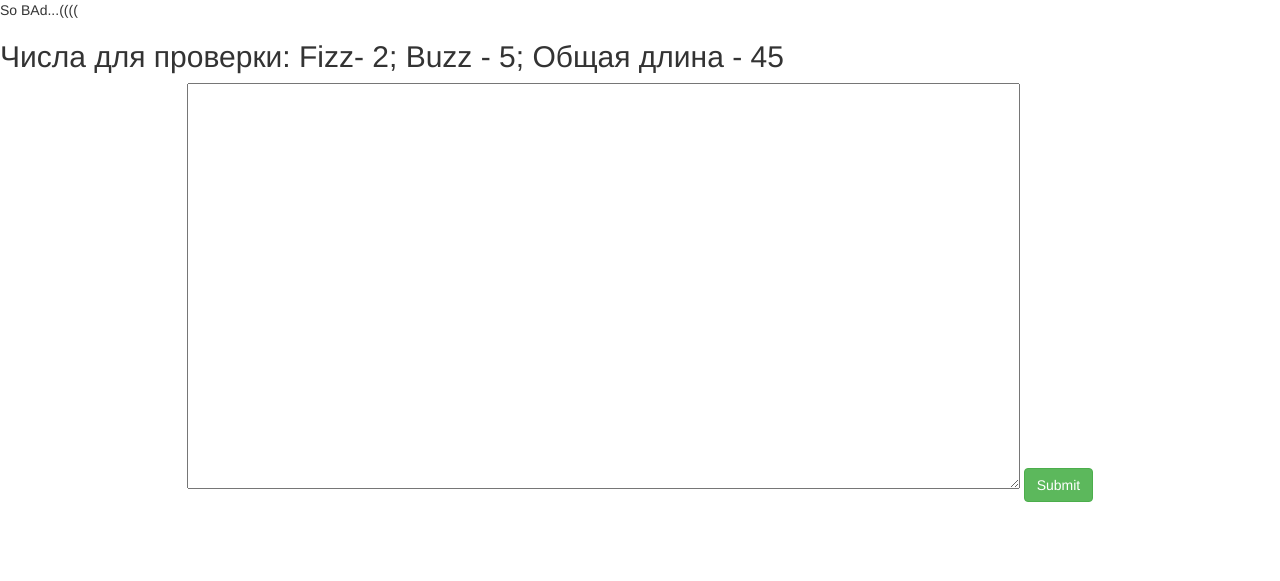
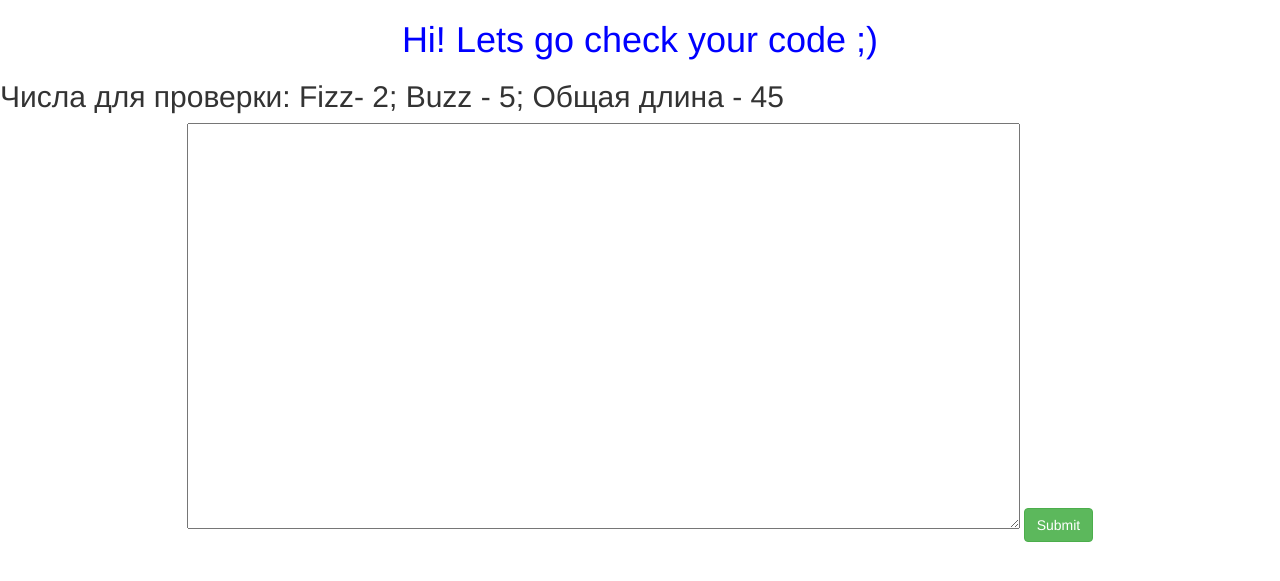
Before and after one commit to SergeyZhilin/New-CodeEval, a PHP site: page / in a window 1280 px wide. Shown: the top 581 px of the page. Run offline with PHP 8.4, Linux system fonts and the light colour scheme; data that the repository does not hold is empty.

Commit message:
check this please

```diff
--- a/index.php
+++ b/index.php
@@ -11,13 +11,23 @@
   </head>
   <body>
 	  <?php
+          if (empty($_POST['textarea'])) {
+            echo "<h1><font color='blue'><center>Hi! Lets go check your code ;)</center></font></h1>";
+          } else {
+
 	  			$file = fopen("message.txt", "w");
-                $text = $_POST['textarea']."\r";
+                $text = $_POST['textarea'];
                 ob_start();
                 eval($text);
+
                 $res = ob_get_contents();
+                $clean = ob_end_clean();
+
 	  			$result = fwrite($file, $res);
+          unset($result);
+
 	  			fclose($file);
+
 
 	  		$mes = "message.txt";
 	  		$mes = file_get_contents($mes);
@@ -26,9 +36,9 @@
 	  		$main = file_get_contents($main);
 
 	  		if ($main !== $mes) {
-	  		    echo "So BAd...((((";
-           } else echo "All nice";
-
+	  		    echo "<h1><font color='red'><center>Something wrong, check your code ((((</center></font></h1>";
+           } else echo "<h1><font color='green'><center>All nice.... ))))</center></font></h1>";
+         }
 	  ?>
       <h2>Числа для проверки: Fizz- 2; Buzz - 5; Общая длина - 45</h2>
   <form method="post">
```
